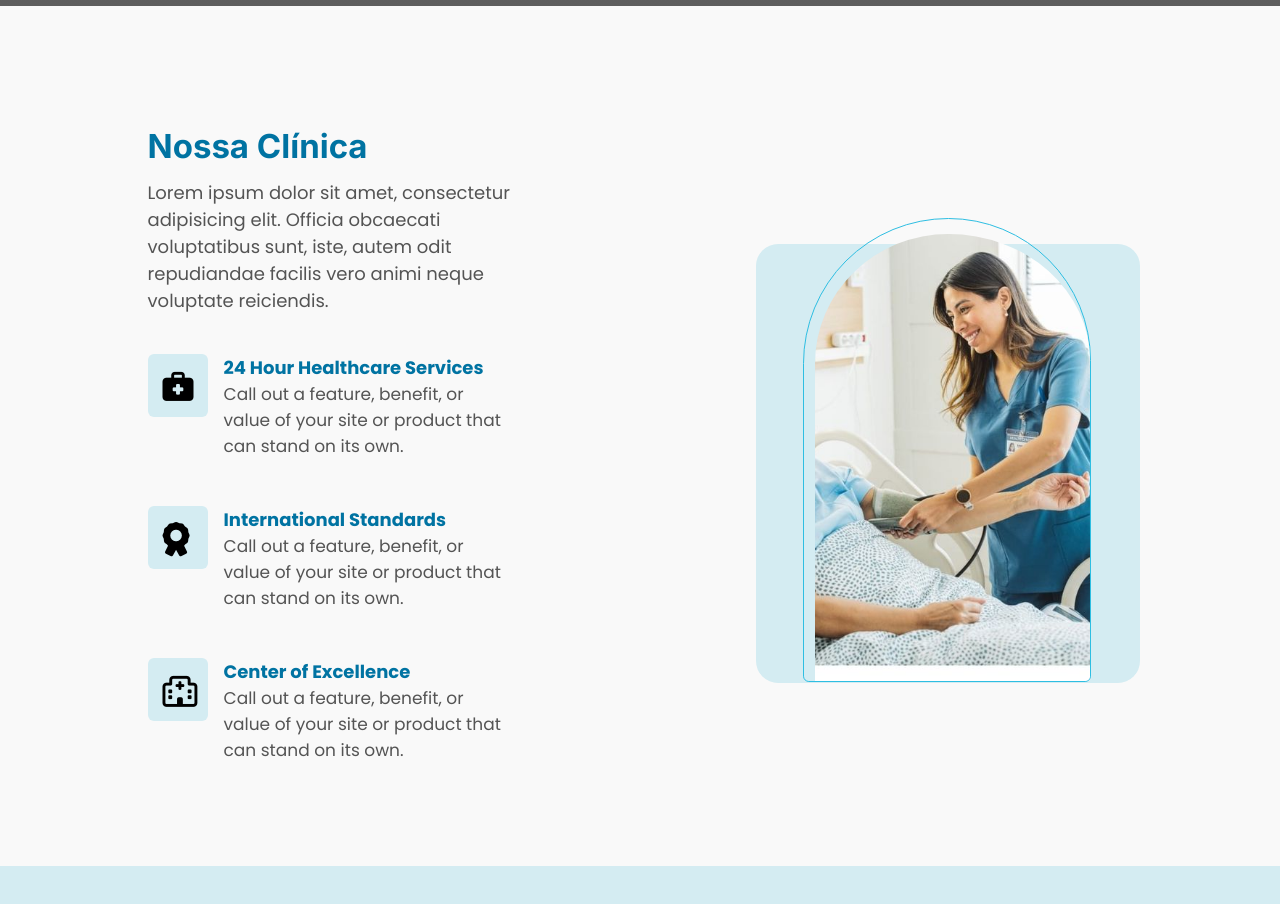
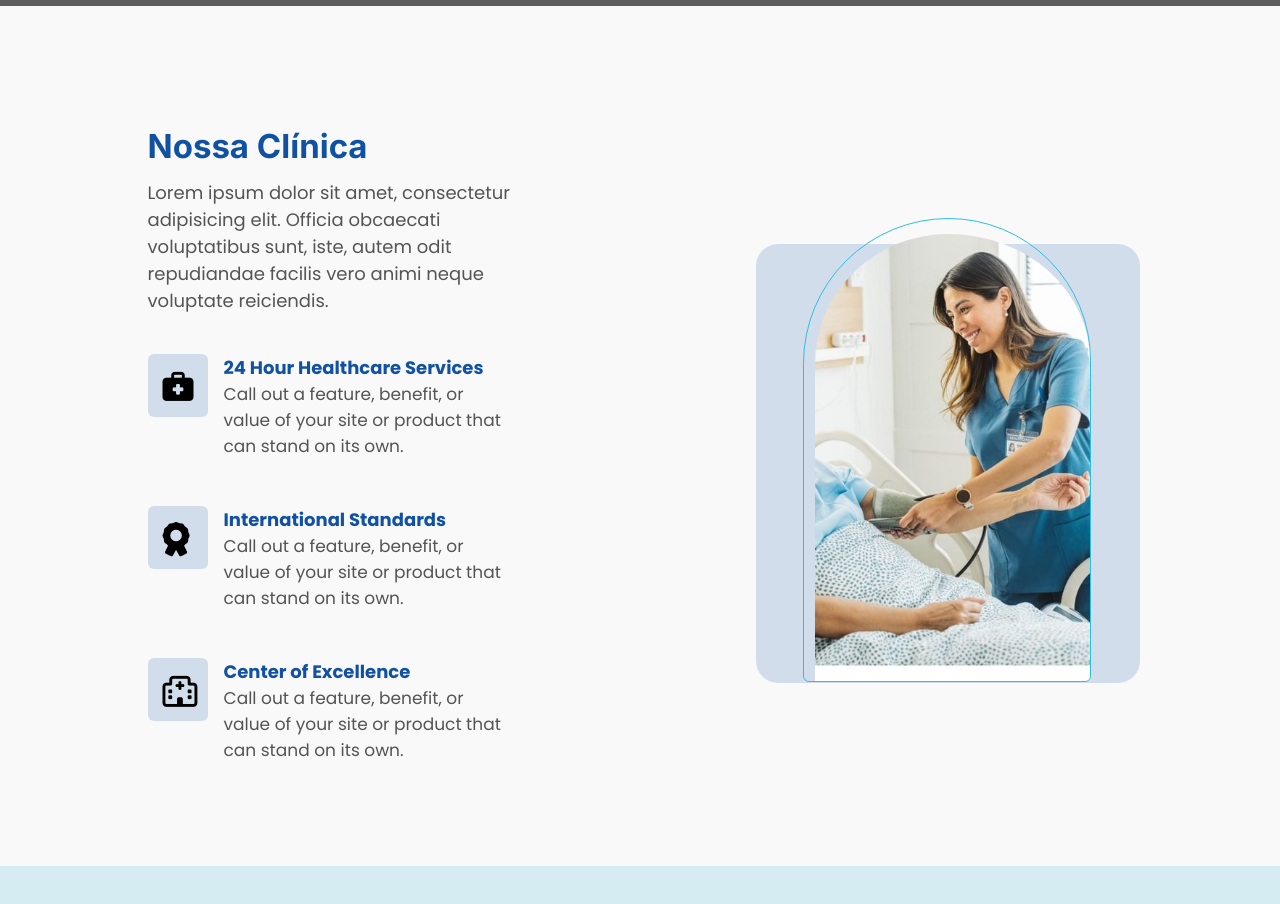
Before and after one commit to hellenpaula/projeto-clinica-medica, a React (Vite) app: page / in a window 1280 px wide. Shown: the part 840-1744 px from the top of the page. Built offline with nearby package versions, Linux system fonts and the light colour scheme; grey boxes are pictures that could not be loaded.

Commit message:
add: adicionando novas atualizações no style da section sobre

```diff
--- a/src/components/principal/SectionSobre/CardsSobre.css
+++ b/src/components/principal/SectionSobre/CardsSobre.css
@@ -8,7 +8,7 @@
 
 .fa-solid, .fa-regular {
     background: rgb(212, 236, 242);
-    /* background: rgb(14 79 164 / 34%); */
+    background: rgb(8 76 164 / 16%);
 
     height: 26px;
     padding: 18px 45px 45px 15px;
@@ -19,7 +19,8 @@
 .tituloTextoCardSobre {
     font-size: 18px;
     /* color: rgb(17 81 164); */
-    color: rgb(0 115 162);
+    /* color: rgb(0 115 162); */
+    color: rgb(17 81 164);
 }
 
 .paragrafoTextoCardSobre {
--- a/src/components/principal/SectionSobre/SectionSobre.css
+++ b/src/components/principal/SectionSobre/SectionSobre.css
@@ -24,7 +24,8 @@
     font-family: "Inter";
     font-size: 33px;
     /* color: rgb(17 81 164); */
-    color: rgb(0 115 162);;
+    /* color: rgb(0 115 162);; */
+    color: rgb(17 81 164);
     padding: 0px 0px 13px;
     text-align: center;
 }
@@ -51,7 +52,7 @@
     margin: 101px 0px 100px;
     align-self: center;
     /* background-color: rgb(14 79 164 / 34%); */
-    background-color: rgb(212, 236, 242);
+    background-color: rgb(8 76 164 / 16%);
     /* border-radius: 13% 1%; */
     padding: 37px 0px 0px 42px;
     /* width: 18.6rem; */
```
